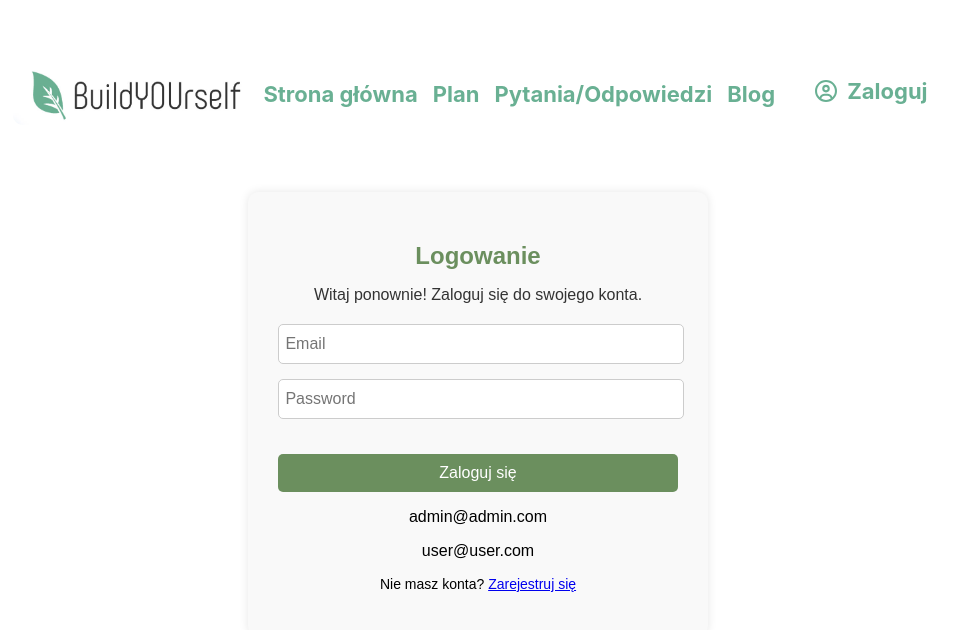
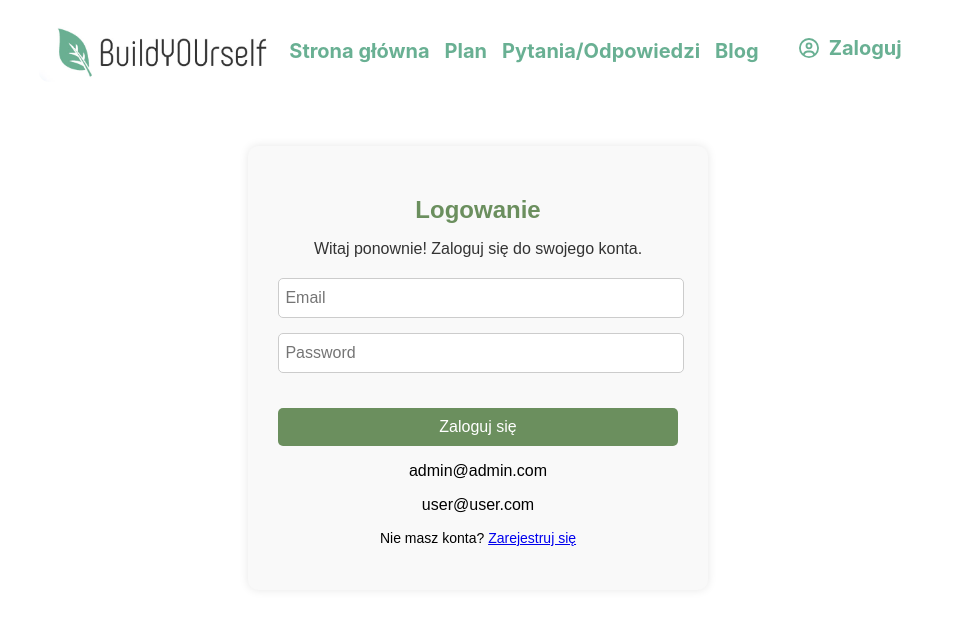
Before and after one commit to irinapukish/Build_YOUr_self, a React (Create React App) app in the folder buildyourself/: page /login in a window 1280 px wide. Shown: the top 630 px of the page, without its empty margins (162-1120 px from the left). Built offline with nearby package versions, Linux system fonts and the light colour scheme.

Commit message:
fix styles navbar

```diff
--- a/buildyourself/src/Navbar.jsx
+++ b/buildyourself/src/Navbar.jsx
@@ -56,7 +56,6 @@ import { useAuth } from './AuthContext';
     }
 
 const margin= {
-  margin: '40px',
   display: 'flex',
   justifyContent: 'center',
   alignItems: 'center'
--- a/buildyourself/src/index.css
+++ b/buildyourself/src/index.css
@@ -157,7 +157,7 @@ nav ul li a {
   text-decoration: none;
   color: #69B093;
   font-weight: bold;
-  font-size: 22px;
+  font-size: 20px;
 }
 
 nav ul li a:hover {
```
